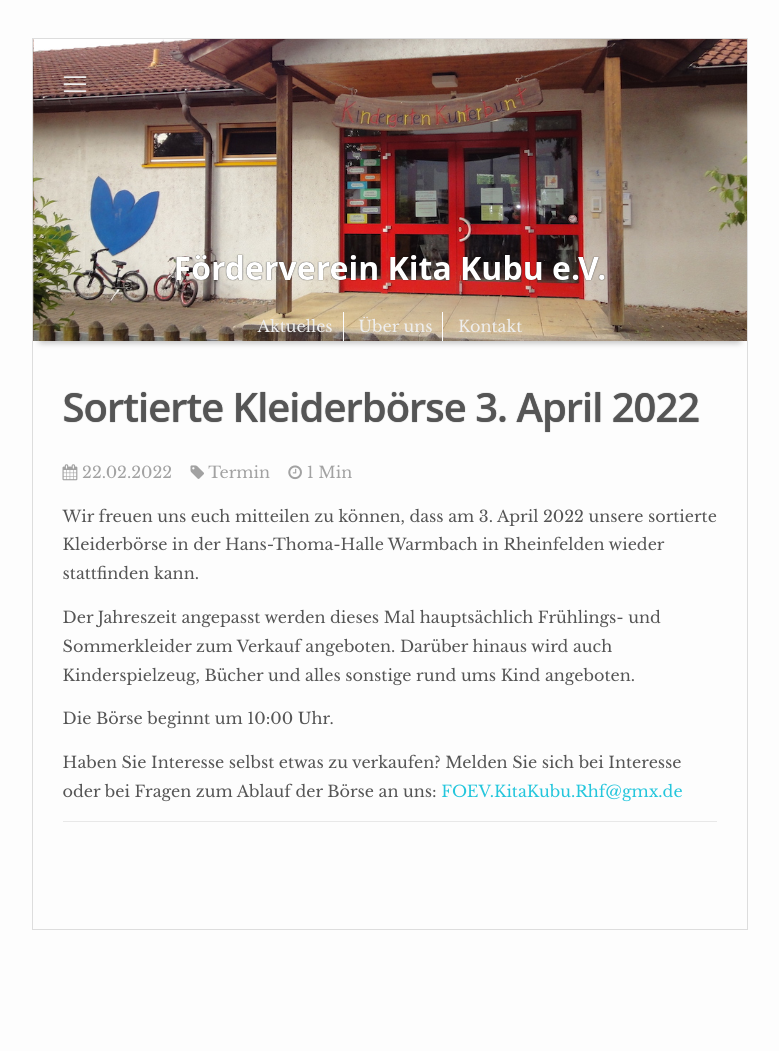
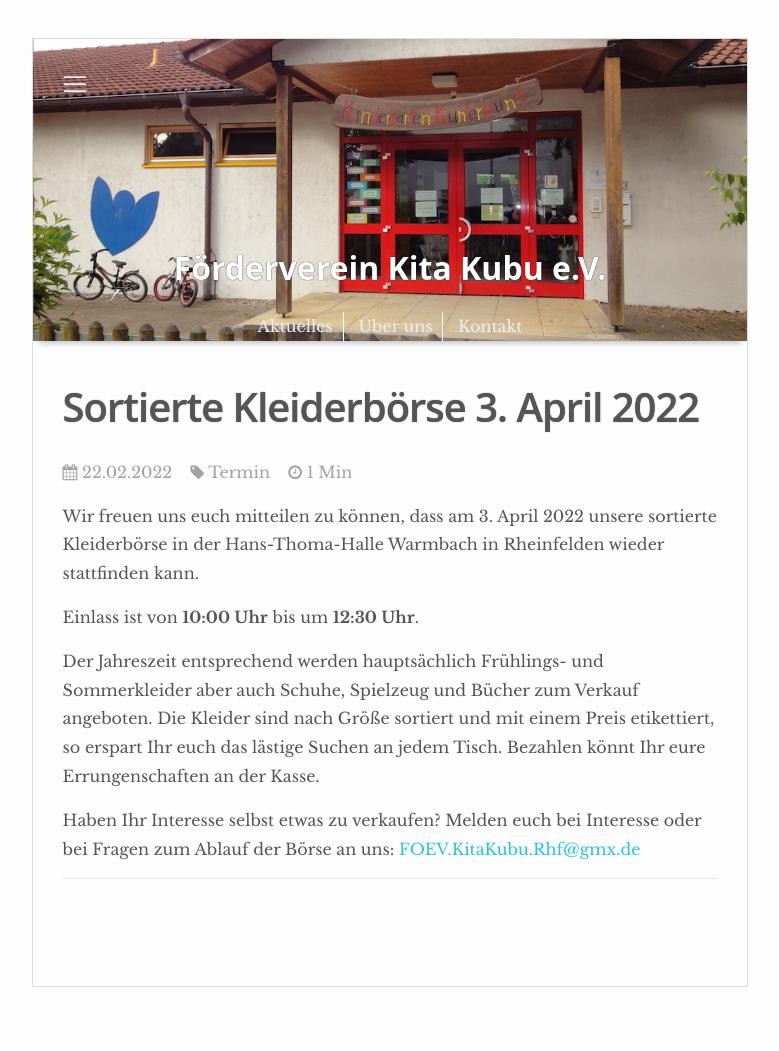
Before and after one commit to fv-kubu/fv-kubu, a Jekyll site: the page built from _posts/2022-02-22-ankuendigung-kleiderboerse-fruehjahr-2022.md, in a window 1280 px wide. Shown: the whole page, without its empty margins (250-1029 px from the left). Built offline with Jekyll 4.4.1, drawn with Linux system fonts in a browser that asks for light colours; nearby versions of some CDN libraries; before the commit the page ends 994 px from its top, so only the background shows below that.

Commit message:
Update 2022-02-22-ankuendigung-kleiderboerse-fruehjahr-2022.md

```diff
--- a/_posts/2022-02-22-ankuendigung-kleiderboerse-fruehjahr-2022.md
+++ b/_posts/2022-02-22-ankuendigung-kleiderboerse-fruehjahr-2022.md
@@ -7,10 +7,12 @@
 
 Wir freuen uns euch mitteilen zu können, dass am 3. April 2022 unsere sortierte Kleiderbörse in der Hans-Thoma-Halle Warmbach in Rheinfelden wieder stattfinden kann.
 
-Der Jahreszeit angepasst werden dieses Mal hauptsächlich Frühlings- und Sommerkleider zum Verkauf angeboten. Darüber hinaus wird auch Kinderspielzeug, Bücher und alles sonstige rund ums Kind angeboten.
+Einlass ist von **10:00 Uhr** bis um **12:30 Uhr**.
 
-Die Börse beginnt um 10:00 Uhr.
+Der Jahreszeit entsprechend werden hauptsächlich Frühlings- und Sommerkleider aber auch Schuhe, Spielzeug und Bücher zum Verkauf angeboten.
+Die Kleider sind nach Größe sortiert und mit einem Preis etikettiert, so erspart Ihr euch das lästige Suchen an jedem Tisch.
+Bezahlen könnt Ihr eure Errungenschaften an der Kasse.
 
-Haben Sie Interesse selbst etwas zu verkaufen?
-Melden Sie sich bei Interesse oder bei Fragen zum Ablauf der Börse an uns:
+Haben Ihr Interesse selbst etwas zu verkaufen?
+Melden euch bei Interesse oder bei Fragen zum Ablauf der Börse an uns:
 <FOEV.KitaKubu.Rhf@gmx.de>
```
